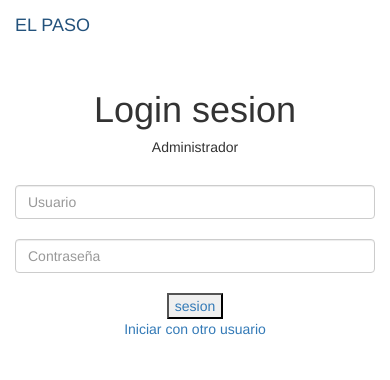
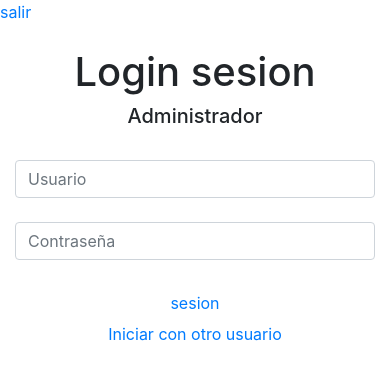
Before and after one commit to sergioi/proyecto_optimizacion, a PHP site: page /page/admin/loginAdmi.php in a window 390 px wide. Shown: the top 380 px of the page. Run offline with PHP 8.4, Linux system fonts and the light colour scheme; some libraries are stand-ins or nearby versions.

Commit message:
responsive y optimizacion de codigo

```diff
--- a/ProyectoOptimizacion/page/admin/index.php
+++ b/ProyectoOptimizacion/page/admin/index.php
@@ -9,7 +9,10 @@ include_once 'crud1.php';
 <head>
     <meta charset="UTF-8">
     <meta name="viewport" content="width=device-width, initial-scale=1.0">
-    <link  rel = " stylesheet " href = " https://maxcdn.bootstrapcdn.com/bootstrap/4.4.1/css/bootstrap.min.css " >
+    <link rel="stylesheet" href="https://maxcdn.bootstrapcdn.com/bootstrap/4.4.1/css/bootstrap.min.css">
+    <script src="https://ajax.googleapis.com/ajax/libs/jquery/3.4.1/jquery.min.js"></script>
+    <script src="https://cdnjs.cloudflare.com/ajax/libs/popper.js/1.16.0/umd/popper.min.js"></script>
+    <script src="https://maxcdn.bootstrapcdn.com/bootstrap/4.4.1/js/bootstrap.min.js"></script>
 
     <title>Administrador</title>
 </head>
--- a/ProyectoOptimizacion/page/admin/loginAdmi.php
+++ b/ProyectoOptimizacion/page/admin/loginAdmi.php
@@ -2,42 +2,26 @@
 <html lang="en">
 
 <head>
-<meta charset="UTF-8">
+    <meta charset="UTF-8">
     <meta name="viewport" content="width=device-width, initial-scale=1.0">
-    <link rel="stylesheet" href="../page/user/boostrap/css/bootstrap.min.css">
-    <title>Sistema de Ventas</title>
-  <link rel="stylesheet" href="https://maxcdn.bootstrapcdn.com/bootstrap/3.4.0/css/bootstrap.min.css">
-  <link href="https://fonts.googleapis.com/css?family=Lato" rel="stylesheet" type="text/css">
-  <link href="https://fonts.googleapis.com/css?family=Montserrat" rel="stylesheet" type="text/css">
-  <script src="https://ajax.googleapis.com/ajax/libs/jquery/3.4.1/jquery.min.js"></script>
-  <script src="https://maxcdn.bootstrapcdn.com/bootstrap/3.4.0/js/bootstrap.min.js"></script>
-
-
-  <div class="container-fluid">
-    <div class="navbar-header">
-      <button type="button" class="navbar-toggle" data-toggle="collapse" data-target="#myNavbar">
-        <span class="icon-bar"></span>
-        <span class="icon-bar"></span>
-        <span class="icon-bar"></span>
-      </button>
-      <a class="navbar-brand" href="../../index.php">EL PASO</a>
-    </div>
-    <div class="collapse navbar-collapse" id="myNavbar">
-      <ul class="nav navbar-nav navbar-right">
-        <li><a href="../../index.php">Inicio</a></li>
-        </ul>
-    </div>
-  </div>
+    <link rel="stylesheet" href="https://maxcdn.bootstrapcdn.com/bootstrap/4.4.1/css/bootstrap.min.css">
+    <script src="https://ajax.googleapis.com/ajax/libs/jquery/3.4.1/jquery.min.js"></script>
+    <script src="https://cdnjs.cloudflare.com/ajax/libs/popper.js/1.16.0/umd/popper.min.js"></script>
+    <script src="https://maxcdn.bootstrapcdn.com/bootstrap/4.4.1/js/bootstrap.min.js"></script>
 
     <title>Vendedor</title>
     <style>
-        body {
-            overflow: hidden;
-        }
+    body {
+        overflow: hidden;
+    }
     </style>
 </head>
 
 <body>
+    <div>
+        <a href="../../index.php">salir</a>
+    </div>
+
 
     <br>
     <div class="container text-center">
@@ -51,20 +35,20 @@
                 <div class="form-items">
                     <form role="form" name="login" action="" method="post">
                         <div>
-                            <input class="form-control" type="text" name="username" placeholder="Usuario" required>
+                            <input class="form-control" type="text" name="user" placeholder="Usuario" required>
                         </div>
                         <br>
                         <div>
-                            <input class="form-control" type="password" name="password" placeholder="Contraseña"
-                                required>
+                            <input class="form-control" type="password" name="pass" placeholder="Contraseña" required>
                         </div>
                         <br>
                         <div class="form-button">
-                            <button id="submit"><a href="index.php">sesion</a></button>
+                            <button id="submit" type="submit" class="btn btn" id="submit"><a
+                                    href="index.php">sesion</a></button>
                         </div>
                     </form>
                     <div class="page-links">
-                        <a href="../indexlogin.html" class="active">Iniciar con otro usuario</a>
+                        <a href="../../indexlogin.php" class="active">Iniciar con otro usuario</a>
                     </div>
                 </div>
             </div>
```
Also changed, not shown: ProyectoOptimizacion/page/user/index.php (+18 -22 lines), ProyectoOptimizacion/page/user/login.php (+5 -6 lines), ProyectoOptimizacion/page/user/loginUser.php (+17 -29 lines).
